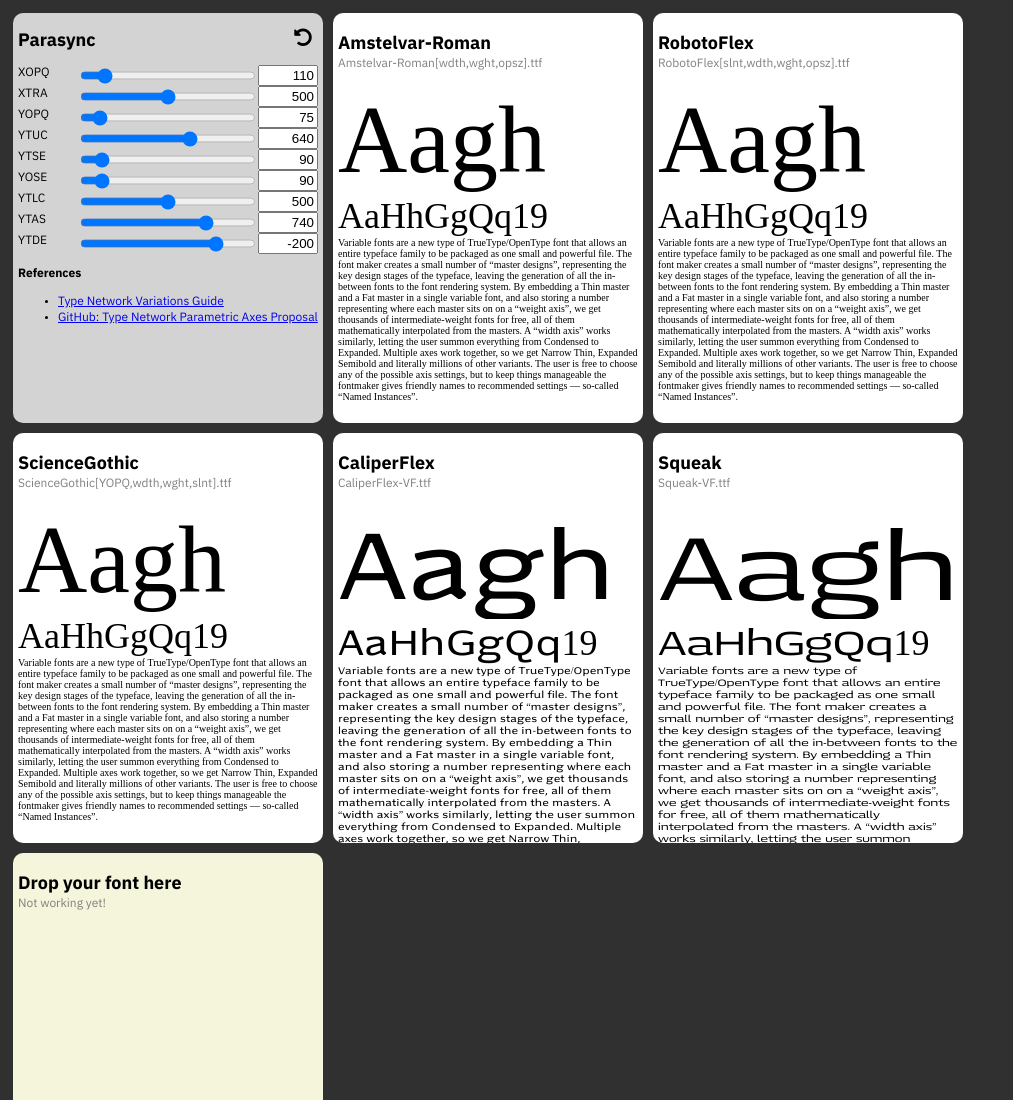
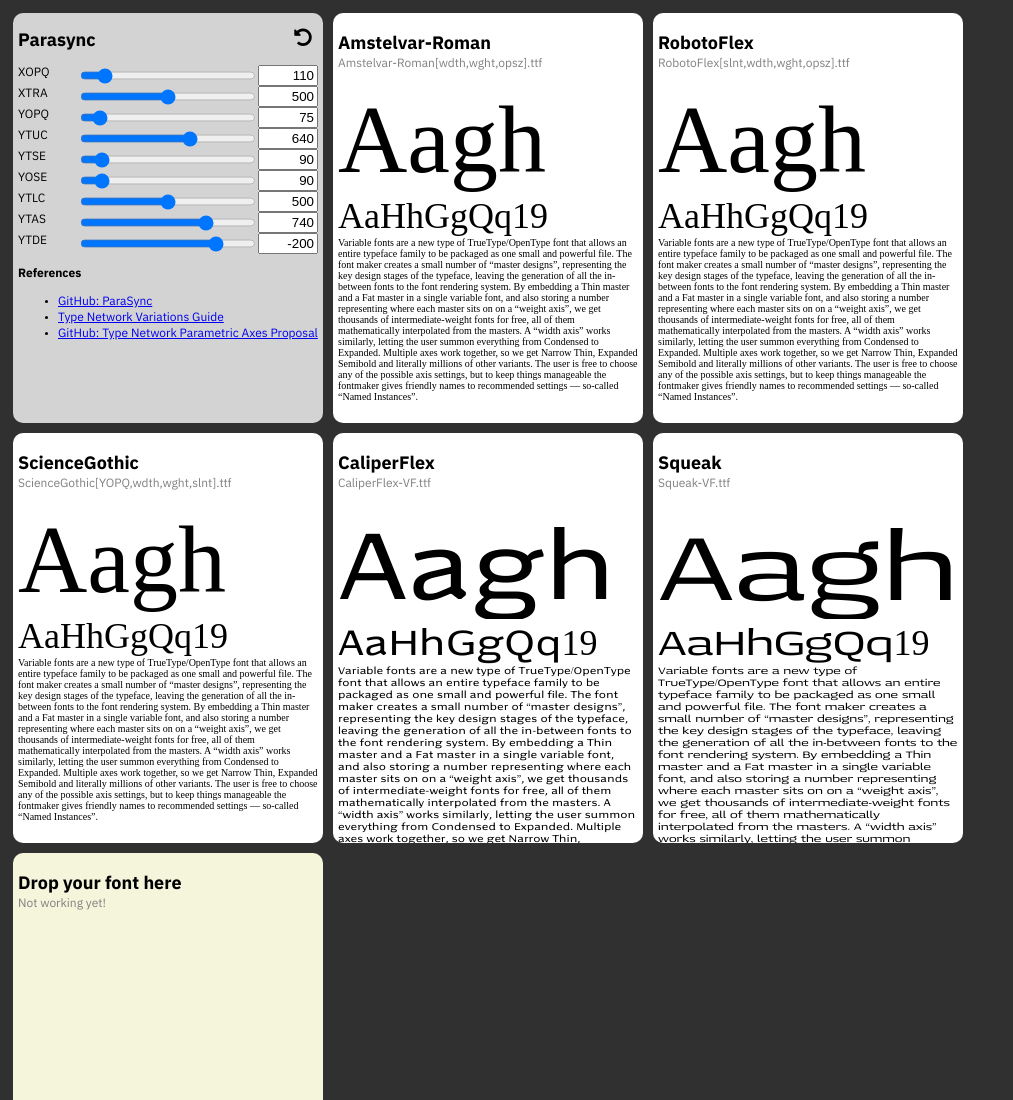
Before and after one commit to Lorp/parasync, a plain HTML site: page parasync.html in a window 1280 px wide. Shown: the top 1100 px of the page, without its empty margins (0-1013 px from the left). Drawn offline with Linux system fonts and the light colour scheme; a web font is replaced by a local one.

Commit message:
Add link to this repo

```diff
--- a/parasync.html
+++ b/parasync.html
@@ -19,6 +19,7 @@
 
 		<p><b>References</b></p>
 		<ul>
+			<li><a href="https://github.com/Lorp/parasync">GitHub: ParaSync</a></li>
 			<li><a href="https://variationsguide.typenetwork.com/">Type Network Variations Guide</a></li>
 			<li><a href="https://github.com/microsoft/OpenTypeDesignVariationAxisTags/blob/master/Proposals/TypeNetwork_ParametricAxes/Overview.md">GitHub: Type Network Parametric Axes Proposal</a></li>
 		</ul>
```
